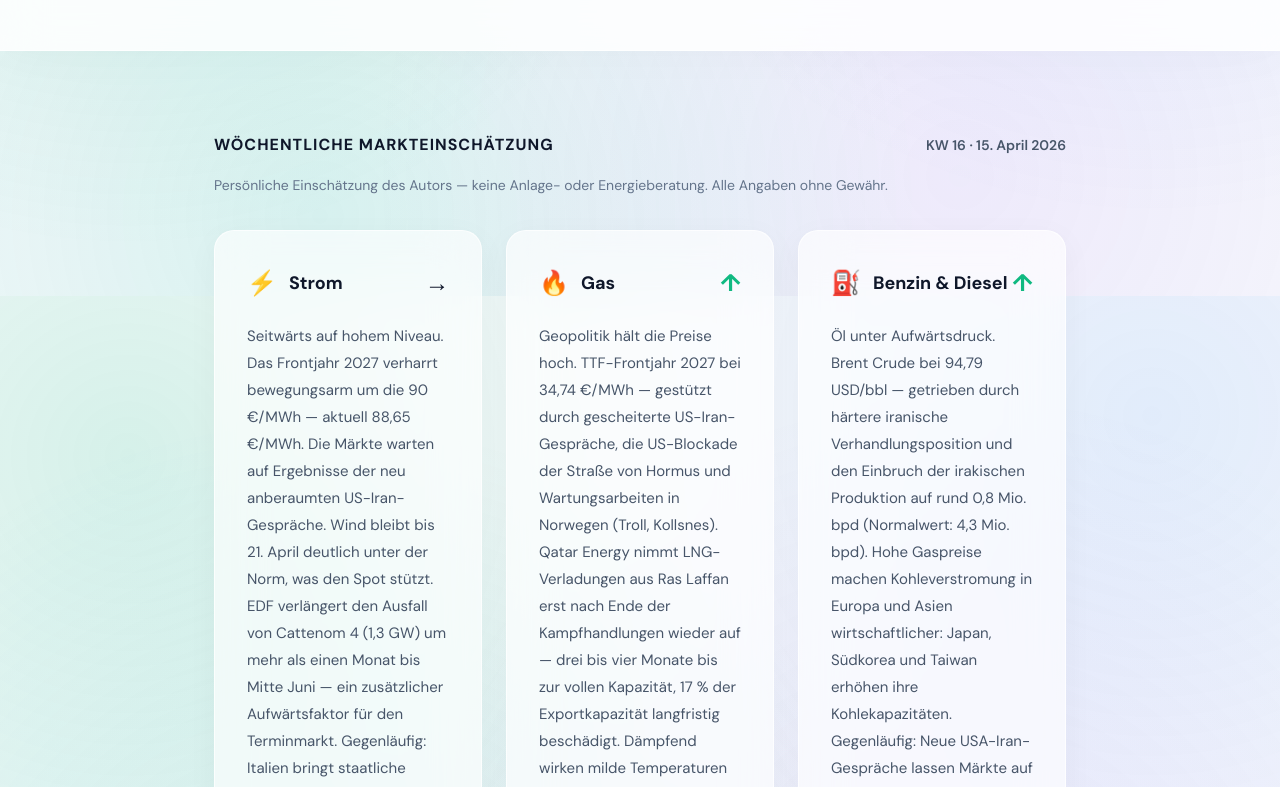
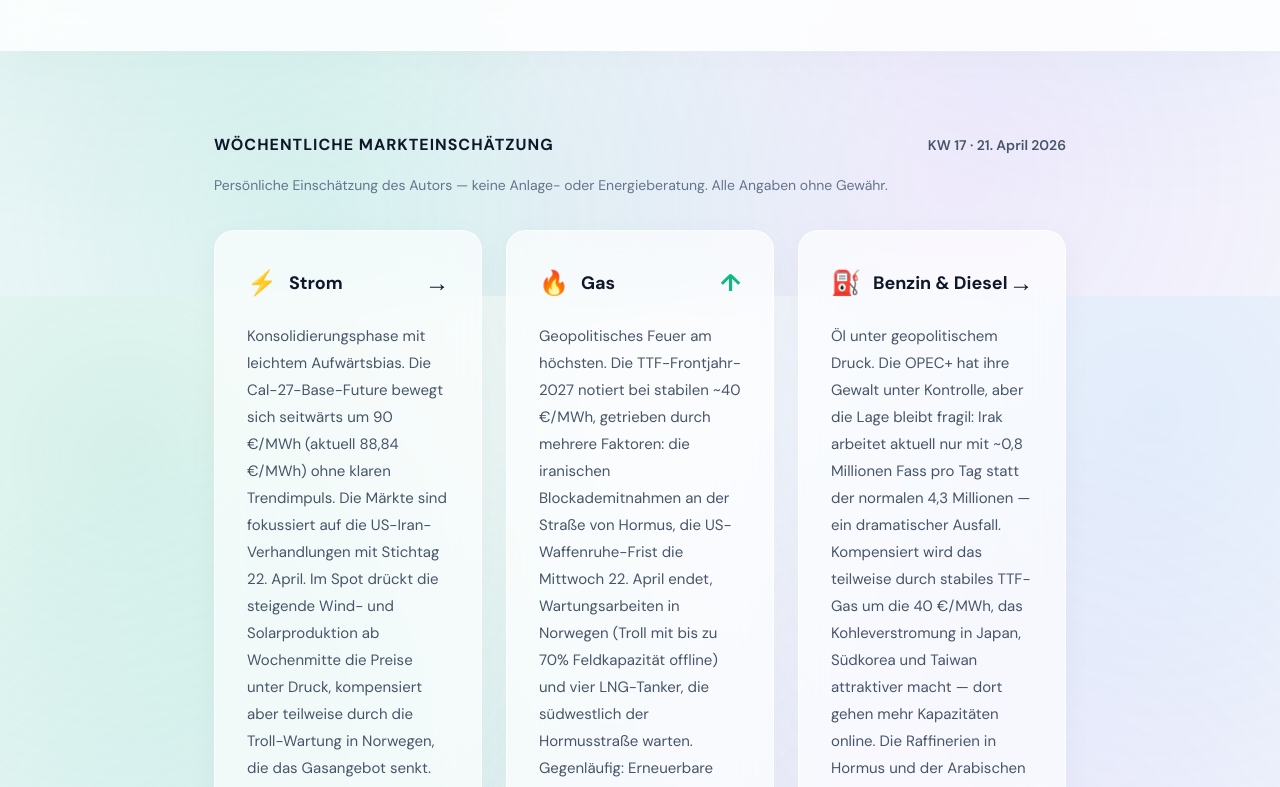
Before and after one commit to cenko-ai/Stromgeist, a Next.js app: page / in a window 1280 px wide. Shown: the part 1304-2091 px from the top of the page. Built offline with nearby package versions, Linux system fonts and the light colour scheme.

Commit message:
Update MarktWidget.js

```diff
--- a/src/components/MarktWidget.js
+++ b/src/components/MarktWidget.js
@@ -4,7 +4,7 @@ export default function MarktWidget() {
       <div className="markt-inner">
         <div className="markt-header">
           <span className="markt-title">Wöchentliche Markteinschätzung</span>
-          <span className="markt-date">KW 16 · 15. April 2026</span>
+          <span className="markt-date">KW 17 · 21. April 2026</span>
         </div>
         <p className="markt-disclaimer">
           Persönliche Einschätzung des Autors — keine Anlage- oder Energieberatung. Alle Angaben ohne Gewähr.
@@ -18,7 +18,7 @@ export default function MarktWidget() {
               <span className="markt-arrow neutral">→</span>
             </div>
             <p className="markt-text">
-              Seitwärts auf hohem Niveau. Das Frontjahr 2027 verharrt bewegungsarm um die 90 €/MWh — aktuell 88,65 €/MWh. Die Märkte warten auf Ergebnisse der neu anberaumten US-Iran-Gespräche. Wind bleibt bis 21. April deutlich unter der Norm, was den Spot stützt. EDF verlängert den Ausfall von Cattenom 4 (1,3 GW) um mehr als einen Monat bis Mitte Juni — ein zusätzlicher Aufwärtsfaktor für den Terminmarkt. Gegenläufig: Italien bringt staatliche Unterstützung für Gaskraftwerke ins Spiel, was mittelfristig die Gasnachfrage erhöhen könnte.
+              Konsolidierungsphase mit leichtem Aufwärtsbias. Die Cal-27-Base-Future bewegt sich seitwärts um 90 €/MWh (aktuell 88,84 €/MWh) ohne klaren Trendimpuls. Die Märkte sind fokussiert auf die US-Iran-Verhandlungen mit Stichtag 22. April. Im Spot drückt die steigende Wind- und Solarproduktion ab Wochenmitte die Preise unter Druck, kompensiert aber teilweise durch die Troll-Wartung in Norwegen, die das Gasangebot senkt. Die EU-Kommission diskutiert sechs Reformoptionen für den Emissionshandel, was mittelfristig marktgestaltend sein könnte. Für die nächsten zwei Wochen entscheidend: der Ausgang der iranischen Verhandlungen.
             </p>
           </div>
 
@@ -30,7 +30,7 @@ export default function MarktWidget() {
               <span className="markt-arrow up">↑</span>
             </div>
             <p className="markt-text">
-              Geopolitik hält die Preise hoch. TTF-Frontjahr 2027 bei 34,74 €/MWh — gestützt durch gescheiterte US-Iran-Gespräche, die US-Blockade der Straße von Hormus und Wartungsarbeiten in Norwegen (Troll, Kollsnes). Qatar Energy nimmt LNG-Verladungen aus Ras Laffan erst nach Ende der Kampfhandlungen wieder auf — drei bis vier Monate bis zur vollen Kapazität, 17 % der Exportkapazität langfristig beschädigt. Dämpfend wirken milde Temperaturen und schwache Nachfrage aus China und Japan. Speicherstände Deutschland: 29,6 %.
+              Geopolitisches Feuer am höchsten. Die TTF-Frontjahr-2027 notiert bei stabilen ~40 €/MWh, getrieben durch mehrere Faktoren: die iranischen Blockademitnahmen an der Straße von Hormus, die US-Waffenruhe-Frist die Mittwoch 22. April endet, Wartungsarbeiten in Norwegen (Troll mit bis zu 70% Feldkapazität offline) und vier LNG-Tanker, die südwestlich der Hormusstraße warten. Gegenläufig: Erneuerbare Energien reduzieren die Gasnachfrage um über 400 GWh täglich, und Temperaturen liegen europaweit über dem saisonalen Schnitt — typischerweise bis Anfang Juni. Die nächste Überraschung kommt wahrscheinlich von den Verhandlungsergebnissen.
             </p>
           </div>
 
@@ -39,10 +39,10 @@ export default function MarktWidget() {
               <div className="markt-card-title">
                 <span className="markt-card-icon">⛽</span> Benzin & Diesel
               </div>
-              <span className="markt-arrow up">↑</span>
+              <span className="markt-arrow neutral">→</span>
             </div>
             <p className="markt-text">
-              Öl unter Aufwärtsdruck. Brent Crude bei 94,79 USD/bbl — getrieben durch härtere iranische Verhandlungsposition und den Einbruch der irakischen Produktion auf rund 0,8 Mio. bpd (Normalwert: 4,3 Mio. bpd). Hohe Gaspreise machen Kohleverstromung in Europa und Asien wirtschaftlicher: Japan, Südkorea und Taiwan erhöhen ihre Kohlekapazitäten. Gegenläufig: Neue USA-Iran-Gespräche lassen Märkte auf Entspannung hoffen; teilweise Passage durch Hormus möglich.
+              Öl unter geopolitischem Druck. Die OPEC+ hat ihre Gewalt unter Kontrolle, aber die Lage bleibt fragil: Irak arbeitet aktuell nur mit ~0,8 Millionen Fass pro Tag statt der normalen 4,3 Millionen — ein dramatischer Ausfall. Kompensiert wird das teilweise durch stabiles TTF-Gas um die 40 €/MWh, das Kohleverstromung in Japan, Südkorea und Taiwan attraktiver macht — dort gehen mehr Kapazitäten online. Die Raffinerien in Hormus und der Arabischen See sehen derzeit hohe Kapazitätsausfälle. Bodenständig bleibt: Neue US-Iran-Gespräche könnten Entspannung bringen.
             </p>
           </div>
         </div>
```
